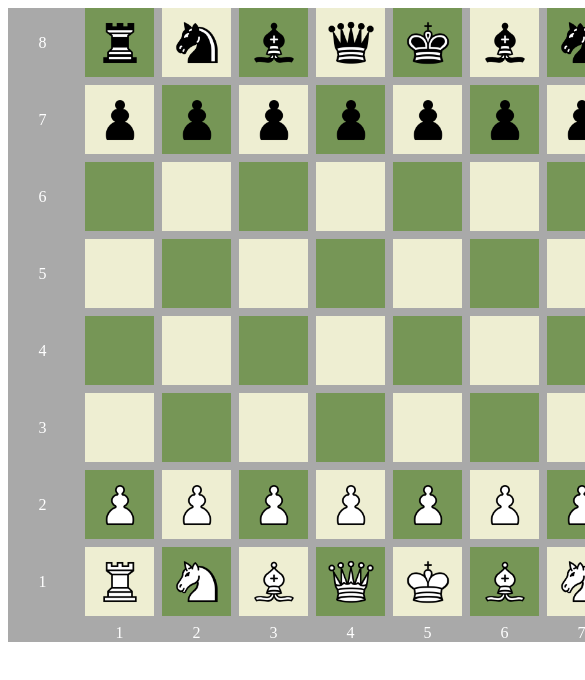
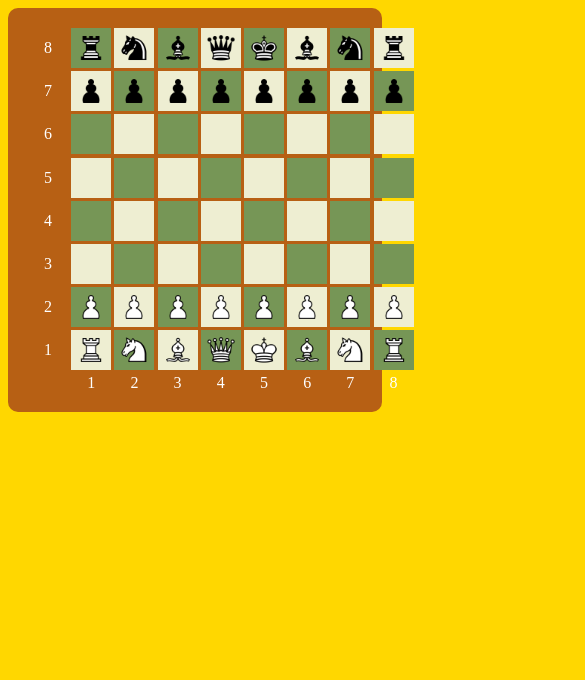
Before and after one commit to fab-zio/chess, a plain HTML site: page chess game/index.html in a window 390 px wide. Shown: the top 680 px of the page, 585 px wide, since content can reach past the window. Drawn offline with Linux system fonts and the light colour scheme.

Commit message:
responsive

```diff
--- a/chess game/styles.css
+++ b/chess game/styles.css
@@ -1,17 +1,27 @@
+/* GLOBAL STYLING */
 
-/* GLOBAL STYLING */
+* {
+  box-sizing: border-box;
+}
+body{
+  background-color: gold;
+}
 .wrapper {
-    width: 900px;
+  max-width: 700px;
   margin: 0 auto;
 }
+
 .container {
   display: grid;
   grid-template-columns: repeat(9, 69px);
   grid-template-rows: repeat(8, 69px);
-    background-color: darkgrey;
-    row-gap: 0.5em;
-    column-gap: 0.5em;
+  background-color: #b76014;
+  grid-row-gap: 0.2em;
+  grid-column-gap: 0.2em;
+  border-radius: 10px;
+  padding: 20px;
 }
+
 .item2 {
   display: flex;
   align-items: center;
@@ -19,6 +29,7 @@
   font-size: 3em;
   background-color: #eeeed2;
 }
+
 .item1 {
   display: flex;
   align-items: center;
@@ -26,50 +37,51 @@
   font-size: 3em;
   background-color: #769656;
 }
+
 .edge {
   justify-self: center;
   align-self: center;
   color: white;
 }
 
+/* WHITE FIGURES*/
 
-/* WHITE FIGURES*/
-  .white.rook{
+.white.rook {
   height: 50px;
   width: 50px;
   background-image: url('img/WhiteRook.png');
   background-size: cover;
 }
 
-  .white.knight{
+.white.knight {
   height: 50px;
   width: 50px;
   background-image: url('img/WhiteKnight.png');
   background-size: cover;
 }
 
-  .white.bishop{
+.white.bishop {
   height: 50px;
   width: 50px;
   background-image: url('img/WhiteBishop.png');
   background-size: cover;
 }
 
-  .white.queen{
+.white.queen {
   height: 50px;
   width: 50px;
   background-image: url('img/WhiteQueen.png');
   background-size: cover;
 }
 
-  .white.king{
+.white.king {
   height: 50px;
   width: 50px;
   background-image: url('img/WhiteKing.png');
   background-size: cover;
 }
 
-  .white.pawn{
+.white.pawn {
   height: 50px;
   width: 50px;
   background-image: url('img/WhitePawn.png');
@@ -77,44 +89,142 @@
 }
 
 /* BLACK FIGURES*/
-.black.rook{
+
+.black.rook {
   height: 50px;
   width: 50px;
   background-image: url('img/BlackRook.png');
   background-size: cover;
 }
 
-.black.knight{
+.black.knight {
   height: 50px;
   width: 50px;
   background-image: url('img/BlackKnight.png');
   background-size: cover;
 }
 
-.black.bishop{
+.black.bishop {
   height: 50px;
   width: 50px;
   background-image: url('img/BlackBishop.png');
   background-size: cover;
 }
 
-.black.queen{
+.black.queen {
   height: 50px;
   width: 50px;
   background-image: url('img/BlackQueen.png');
   background-size: cover;
 }
 
-.black.king{
+.black.king {
   height: 50px;
   width: 50px;
   background-image: url('img/BlackKing.png');
   background-size: cover;
 }
 
-.pawn{
+.black.pawn {
   height: 50px;
   width: 50px;
   background-image: url('img/BlackPawn.png');
   background-size: cover;
 }
+@media screen and (max-width: 700px){
+  .wrapper {
+    max-width: 450px;
+    margin: 0 auto;
+  }
+
+  .container {
+    grid-template-columns: repeat(9, 40px);
+    grid-template-rows: repeat(8, 40px);
+  }
+
+  .item2 {
+    display: flex;
+    align-items: center;
+    justify-content: center;
+    font-size: 2em;
+    background-color: #eeeed2;
+  }
+
+  .item1 {
+    display: flex;
+    align-items: center;
+    justify-content: center;
+    font-size: 2em;
+    background-color: #769656;
+  }
+
+  .edge {
+    justify-self: center;
+    align-self: center;
+    color: white;
+  }
+
+  /* WHITE FIGURES*/
+
+  .white.rook {
+    height: 30px;
+    width: 30px;
+  }
+
+  .white.knight {
+    height: 30px;
+    width: 30px;
+  }
+
+  .white.bishop {
+    height: 30px;
+    width: 30px;
+  }
+
+  .white.queen {
+    height: 30px;
+    width: 30px;
+  }
+
+  .white.king {
+    height: 30px;
+    width: 30px;
+  }
+
+  .white.pawn {
+    height: 30px;
+    width: 30px;
+  }
+
+  /* BLACK FIGURES*/
+
+  .black.rook {
+    height: 30px;
+    width: 30px;
+  }
+
+  .black.knight {
+    height: 30px;
+    width: 30px;
+  }
+
+  .black.bishop {
+    height: 30px;
+    width: 30px;
+  }
+
+  .black.queen {
+    height: 30px;
+    width: 30px;
+  }
+
+  .black.king {
+    height: 30px;
+    width: 30px;
+  }
+
+  .black.pawn {
+    height: 30px;
+    width: 30px;
+  }
+}
```
Lines whose indentation alone changed are shown as unchanged.
